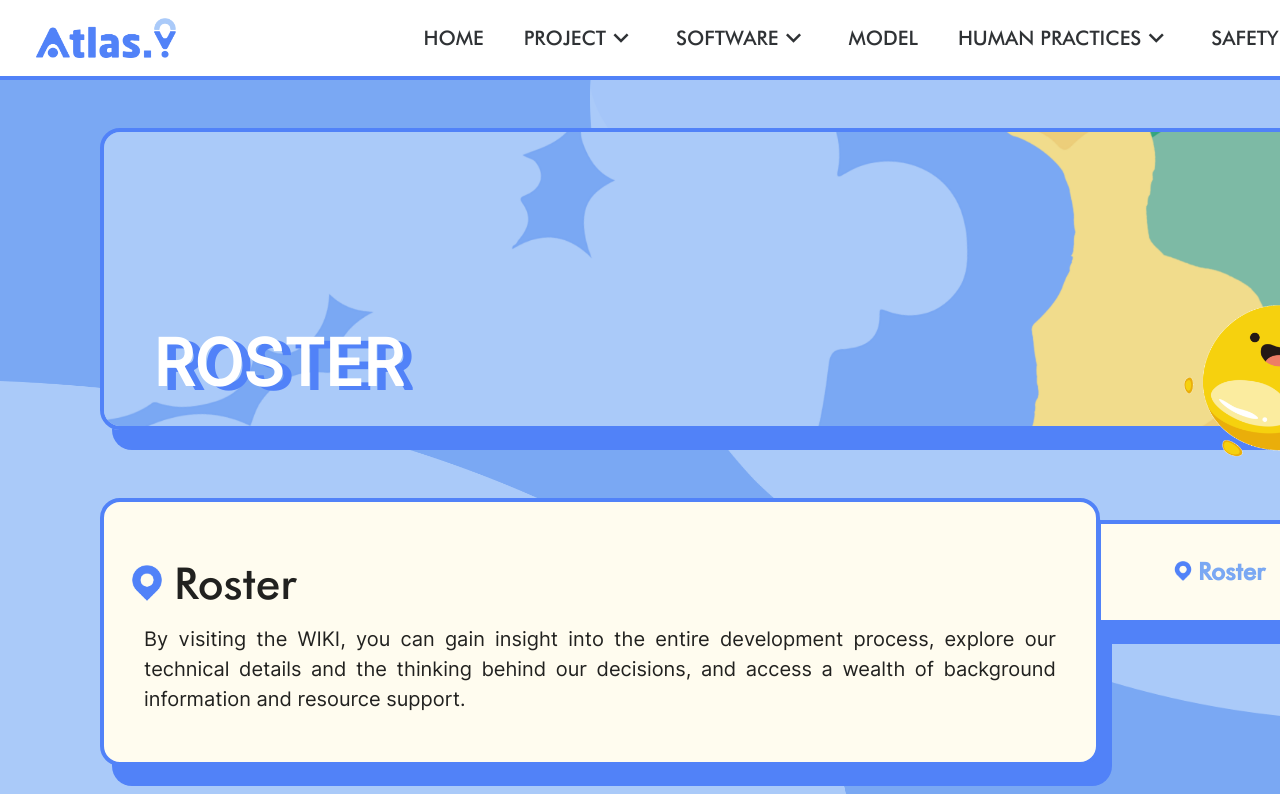
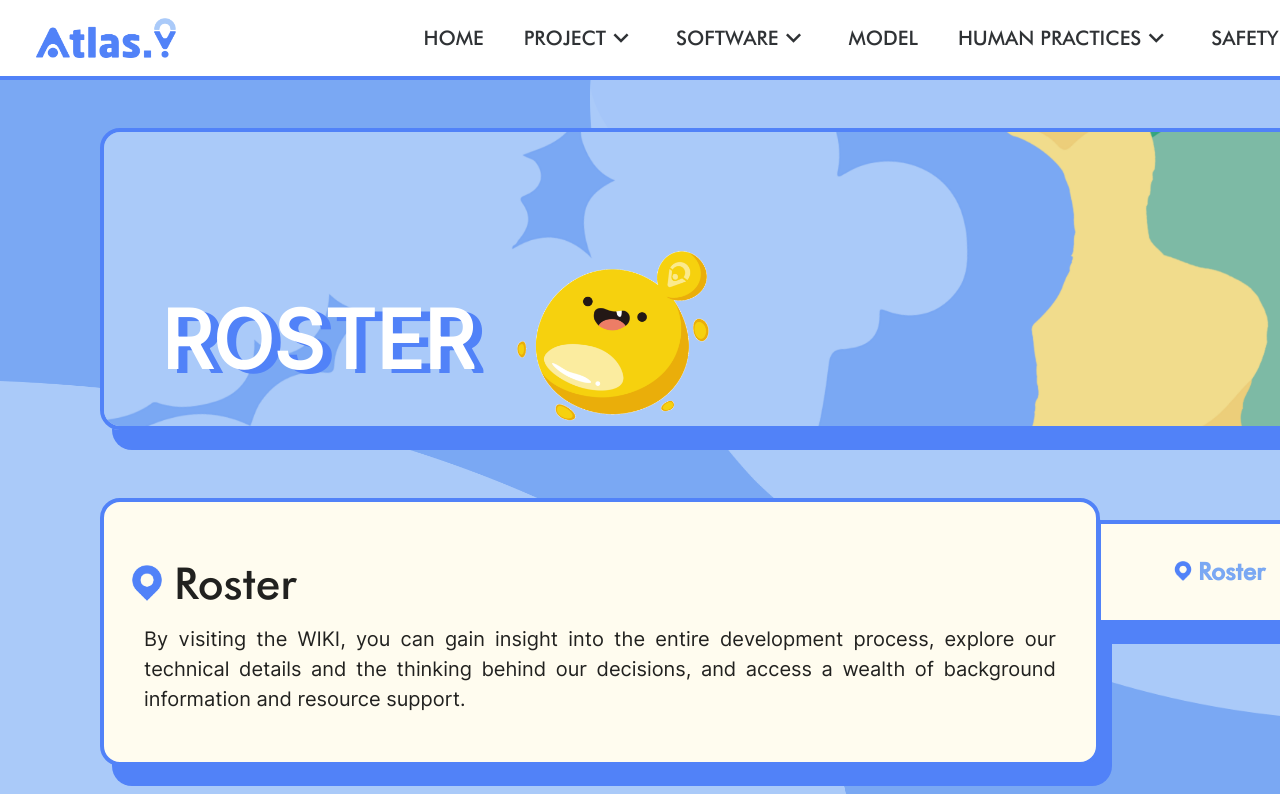
Before and after one commit to MinmusLin/Atlas.Y_Wiki, a Vue app: page /team in a window 1280 px wide. Shown: the top 794 px of the page. Built offline with nearby package versions, Linux system fonts and the light colour scheme.

Commit message:
Update TitleBox.vue

```diff
--- a/src/components/TitleBox.vue
+++ b/src/components/TitleBox.vue
@@ -1,29 +1,45 @@
 <template>
   <div class='title-box' :class="{ 'animate': startAnimation }">
-    <div class='image-container'>
+    <div class='image-container' ref='imageContainer'>
       <img src='/DesignMaterials/TitleBackground.png' alt='TitleBackground' class='title-image'/>
-      <img src='/DesignMaterials/Mascot.gif' alt='Mascot' class='corner-image' :class="{ 'animate': startAnimation }"/>
-      <p class='title1'>{{ props.title }}</p>
-      <p class='title2'>{{ props.title }}</p>
+      <img src='/DesignMaterials/Mascot.gif' alt='Mascot' class='corner-image' :class="{ 'animate': mascotAnimation }"
+           :style="{ right: mascotPosition.right, bottom: mascotPosition.bottom }"/>
+      <p class='title1' ref='title1'>{{ title }}</p>
+      <p class='title2'>{{ title }}</p>
     </div>
   </div>
 </template>
 
 <script setup lang='ts'>
-import {ref, onMounted, nextTick} from 'vue'
+import {ref, onMounted, nextTick, reactive, defineProps} from 'vue'
 
-interface Props {
+defineProps<{
   title: string
-}
+}>()
 
-const props = defineProps<Props>()
 const startAnimation = ref(false)
+const mascotAnimation = ref(false)
+const title1 = ref<HTMLElement | null>(null)
+const imageContainer = ref<HTMLElement | null>(null)
+const ballPosition = reactive({x: 0, y: 0})
+const mascotPosition = reactive({right: '-150px', bottom: '-150px'})
 
 onMounted(async () => {
   await nextTick()
   setTimeout(() => {
     startAnimation.value = true
-  }, 500)
+    // noinspection TypeScriptUnresolvedReference
+    const rect = title1.value?.getBoundingClientRect()
+    // noinspection TypeScriptUnresolvedReference
+    const containerRect = imageContainer.value?.getBoundingClientRect()
+    if (rect && containerRect) {
+      ballPosition.x = rect.right - containerRect.left
+      ballPosition.y = rect.bottom - containerRect.top
+      mascotPosition.right = `${containerRect.width - ballPosition.x - 290}px`
+      mascotPosition.bottom = `${containerRect.height - ballPosition.y - 90}px`
+      mascotAnimation.value = true
+    }
+  }, 100)
 })
 </script>
 
@@ -52,18 +68,17 @@ onMounted(async () => {
 
 .corner-image {
   position: absolute;
-  bottom: -100px;
-  right: -100px;
   width: 320px;
   height: 320px;
   border-radius: 10px;
+  transition: right 1.5s, bottom 1.5s;
 }
 
 .title1 {
   position: absolute;
-  left: 62px;
-  bottom: 15px;
-  font-size: 64px;
+  left: 70px;
+  bottom: 26px;
+  font-size: 80px;
   font-weight: 800;
   color: #5182F8;
   font-family: 'Inter', serif;
@@ -71,9 +86,9 @@ onMounted(async () => {
 
 .title2 {
   position: absolute;
-  left: 53px;
-  bottom: 19px;
-  font-size: 64px;
+  left: 61px;
+  bottom: 30px;
+  font-size: 80px;
   font-weight: 800;
   color: white;
   font-family: 'Inter', serif;
@@ -81,7 +96,7 @@ onMounted(async () => {
 
 .title1, .title2 {
   clip-path: inset(0 0 0 100%);
-  transition: clip-path 1s ease-out 1s;
+  transition: clip-path 0.75s ease-out 1.5s;
 }
 
 .title-box.animate .title1, .title-box.animate .title2 {
```
